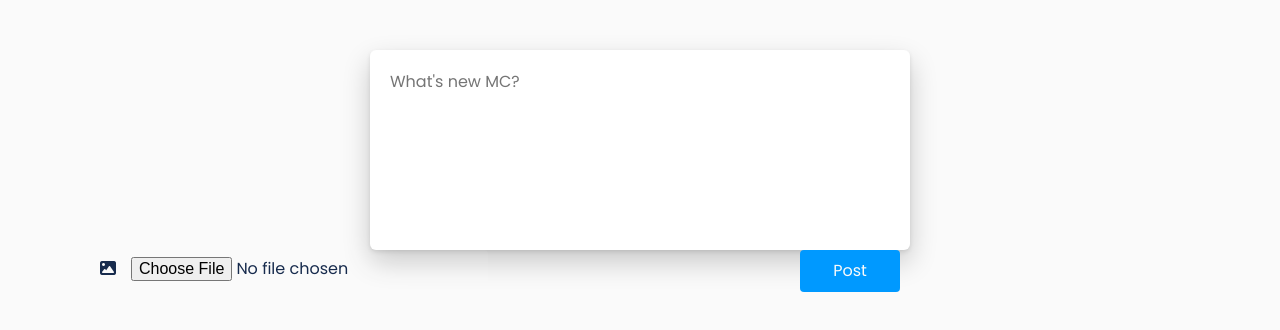
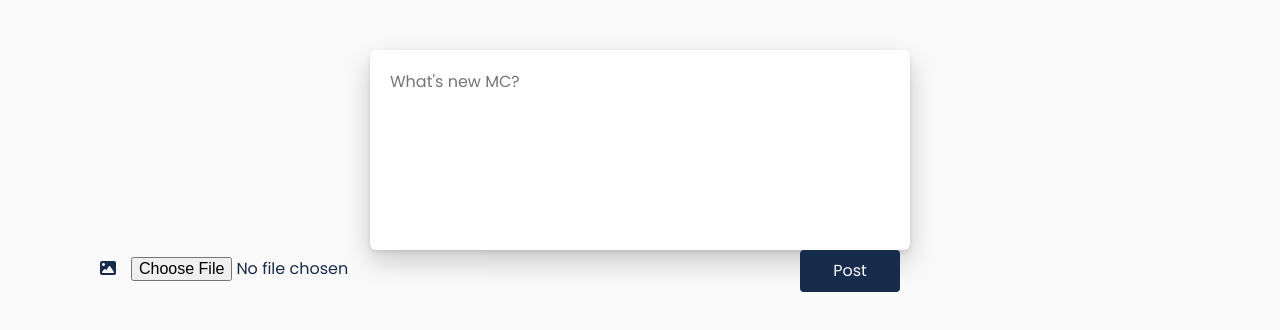
Before and after one commit to mcguenette/fakebook, a website with bundled scripts: page index.html in a window 1280 px wide. Shown: the part 70-400 px from the top of the page. Built offline with nearby package versions, Linux system fonts and the light colour scheme.

Commit message:
button style edits

```diff
--- a/assets/style/style.css
+++ b/assets/style/style.css
@@ -111,7 +111,7 @@ textarea {
 }
 
 .primary-button {
-    background-color: var(--primary-blue);
+    background-color: var(--primary-dark);
     color: var(--light-color);
     width: 100px;
     transition: all 0.5s ease;
```
